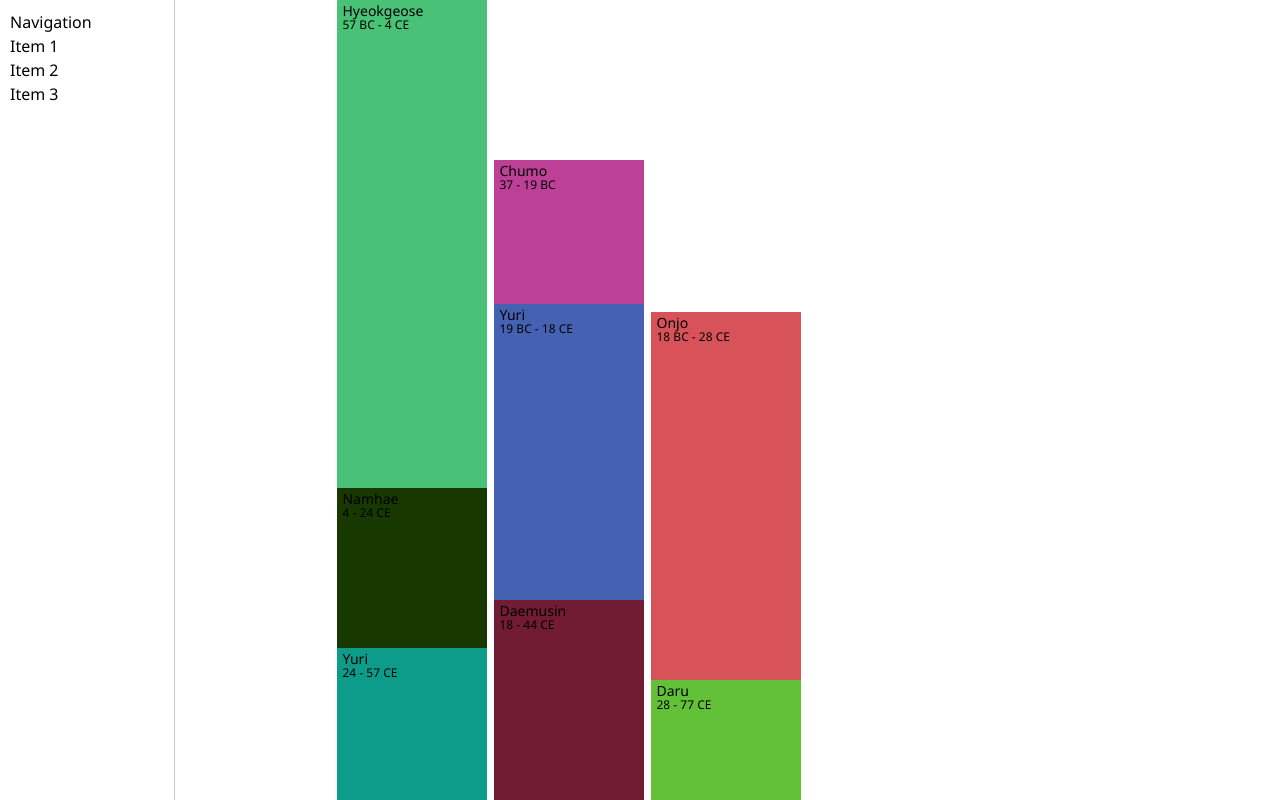
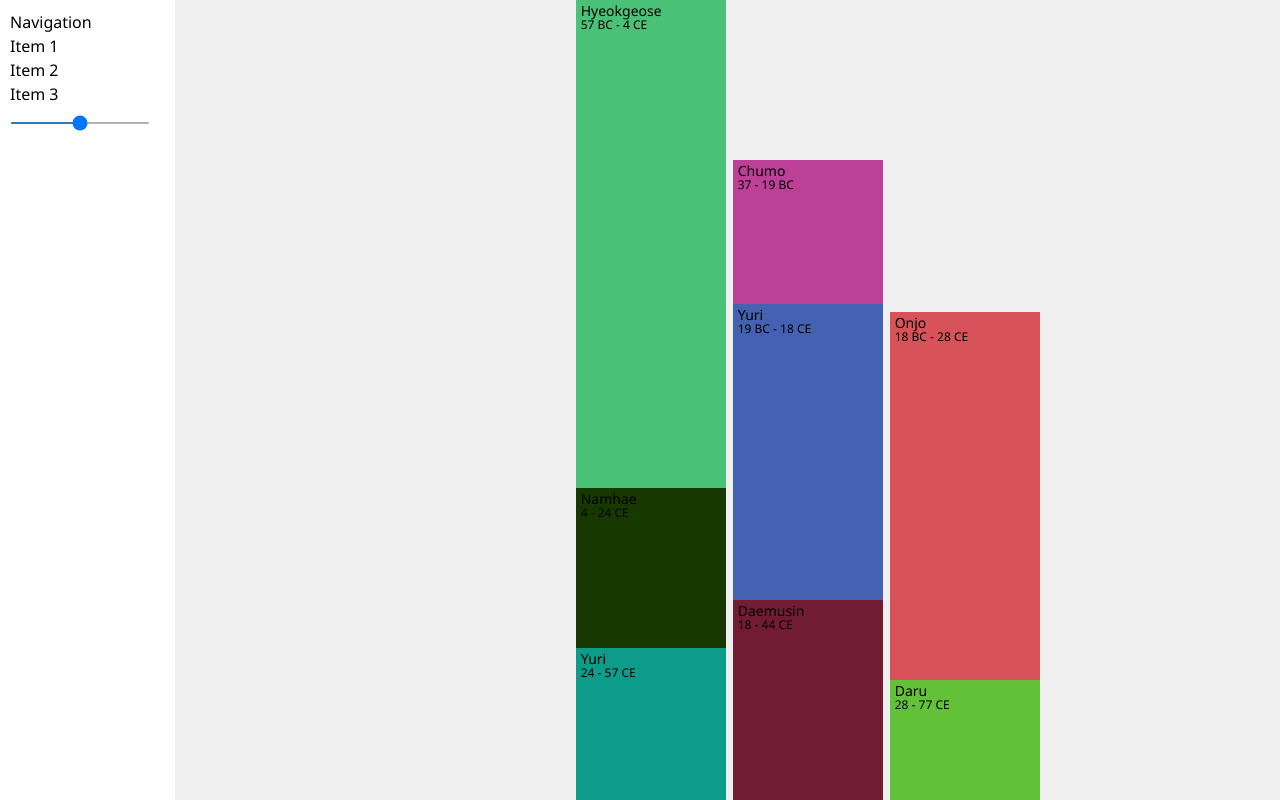
Before and after one commit to Dhammika-Mahendra/hindex, a React (Vite) app: page / in a window 1280 px wide. Built offline with nearby package versions, Linux system fonts and the light colour scheme.

Commit message:
scale slider

```diff
--- a/src/components/Board.jsx
+++ b/src/components/Board.jsx
@@ -7,7 +7,7 @@ import baekjeData from '../assets/data/Baekje.json'
 
 import { calacOffsets } from '../util/functions'
 import { useAppContext } from '../context/AppContext'
-import Nav from './Nav'
+import Nav from './Nav/Nav'
 
 export default function Board() {
     const {scale} = useAppContext()
@@ -35,11 +35,13 @@ export default function Board() {
                 }}>
             <Nav />
             <div style={{
+                backgroundColor: '#f0f0f0',
                 height: '100vh',
-                width: '100vw',
+                width: '100%',
                 overflowY: 'scroll',
                 flexDirection: 'row',
-                display: 'flex'
+                display: 'flex',
+                justifyContent: 'center',
                 }}>
                 <Lineage data={lineageData1} offset={offSets[0]*scale}/>
                 <Lineage data={lineageData2} offset={offSets[1]*scale}/>
--- a/src/components/Nav.jsx
+++ b/src/components/Nav/Nav.jsx
@@ -1,14 +1,16 @@
 import React from 'react'
+import Slider from './Slider'
 
 export default function Nav() {
   return (
-    <div style={{width: '200px', borderRight: '1px solid #ccc', padding: '10px', boxSizing: 'border-box'}}>
+    <div style={{width: '200px', boxShadow: '2px 0 5px rgba(0,0,0,0.1)', padding: '10px', boxSizing: 'border-box'}}>
         <h2>Navigation</h2>
         <ul>
             <li>Item 1</li>
             <li>Item 2</li>
             <li>Item 3</li>
         </ul>
+        <Slider />
     </div>
   )
 }
--- /dev/null
+++ b/src/components/Nav/Slider.jsx
@@ -0,0 +1,21 @@
+import React from 'react'
+import { useAppContext } from '../../context/AppContext';
+
+export default function Slider() {
+
+    const { scale, setScale } = useAppContext()
+
+    return (
+        <div className="w-32">
+            <input
+                type="range"
+                min={1}
+                max={15}
+                value={scale}
+                step={1}
+                onChange={(e) => setScale(Number(e.target.value))}
+                style={{ width: '140px', height: '2px' }}
+            />
+        </div>
+    )
+}
--- a/src/components/Ruler.jsx
+++ b/src/components/Ruler.jsx
@@ -6,12 +6,16 @@ export default function Ruler({name,chance,from,to}) {
   const { scale } = useAppContext()
   const [height,setHeight]= useState(Math.abs(to-from)*scale)
 
+  React.useEffect(() => {
+    setHeight(Math.abs(to-from)*scale)},
+  [scale])
+
   return (
     <div style={{backgroundColor : getRandomColor(), paddingLeft:'5px', height: `${height}px`}}>
       {height>15 ?
-      <div style={{display:'flex', flexDirection:'row', alignItems:'center', justifyContent:'space-between'}}>
+      <div style={{display:'flex', flexDirection:'row', alignItems:'end', justifyContent:'space-between'}}>
         <div style={{fontSize: '14px'}}>{name}</div>
-        <div style={{fontSize: '10px',marginTop:'-5px'}}>{chance !== "" ? `${chance} time` : ""}</div>
+        <div style={{fontSize: '10px'}}>{chance !== "" ? `[${chance} time]` : ""}</div>
       </div>
        : ''}
       {height>35 ? <div style={{fontSize: '12px',marginTop:'-5px'}}>
```
